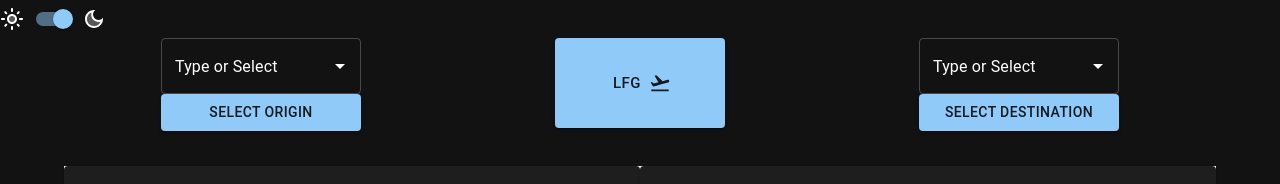
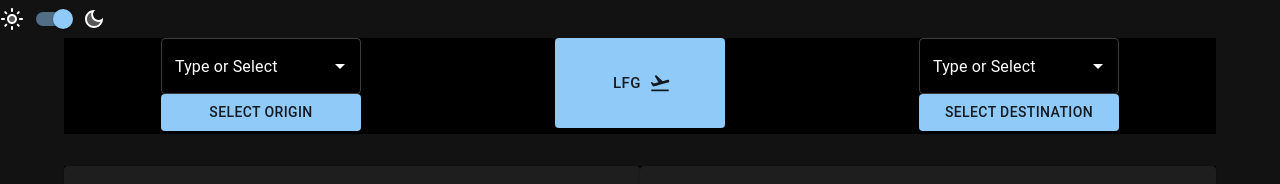
Before and after one commit to gagecantrelle/TravelFlix, a React app: page / in a window 1280 px wide. Shown: the top 184 px of the page. Built offline with nearby package versions, Linux system fonts and the light colour scheme; no server answers; the HTML template or start-up script is replaced by a standard one.

Commit message:
fixedMultipleBackRoundColorIssuesonDMode

```diff
--- a/client/src/components/Story2/Story2.jsx
+++ b/client/src/components/Story2/Story2.jsx
@@ -45,7 +45,7 @@ function Story2(props) {
           <Box sx={{
             display: 'flex',
             justifyContent: 'space-around',
-            // bgcolor: 'white', disabled for dark mode switch
+            bgcolor: 'black',
             height: '12vh',
           }}
           >
@@ -72,7 +72,7 @@ function Story2(props) {
           <Box sx={{
             display: 'flex',
             justifyContent: 'space-around',
-            bgcolor: 'white',
+            bgcolor: 'black',
             height: '40vh',
           }}
           >
```
Also changed, not shown: 1 other file (tests, documents, lock files or other folders).
